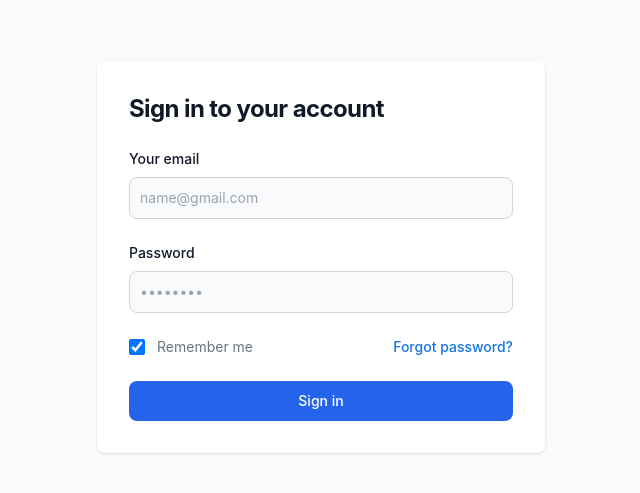
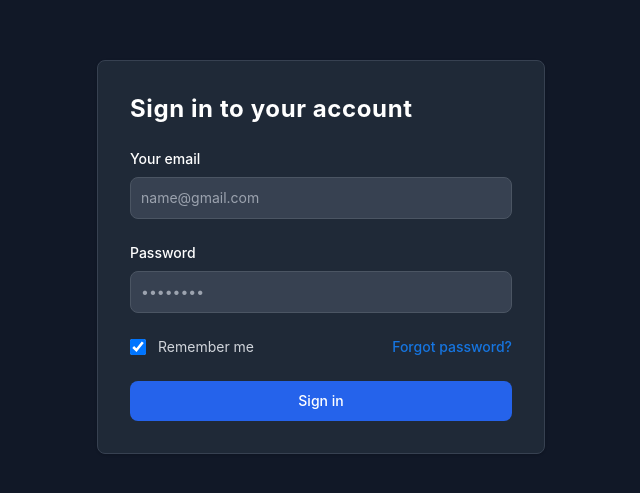
Before and after one commit to Kartik0899/analytics-dashboard, a React (Create React App) app: page / in a window 1280 px wide. Shown: the part 143-636 px from the top of the page, without its empty margins (319-959 px from the left). Built offline with nearby package versions, Linux system fonts and the light colour scheme.

Commit message:
Update SignIn.js

```diff
--- a/src/components/SignIn.js
+++ b/src/components/SignIn.js
@@ -34,24 +34,24 @@ const SignIn = () => {
     return (
         <div>
 
-            <section className="bg-gray-50 dark:bg-gray-900">
+             <section className="bg-gray-900">
                 <div className="flex flex-col items-center justify-center px-6 py-8 mx-auto md:h-screen lg:py-0">
-                    <div className="w-full bg-white rounded-lg shadow dark:border md:mt-0 sm:max-w-md xl:p-0 dark:bg-gray-800 dark:border-gray-700">
+                    <div className="w-full rounded-lg shadow border md:mt-0 sm:max-w-md bg-gray-800 border-gray-700">
                         <div className="p-6 space-y-4 md:space-y-6 sm:p-8">
-                            <h1 className="text-xl font-bold leading-tight tracking-tight text-gray-900 md:text-2xl dark:text-white">
+                            <h1 className="text-xl font-bold leading-tight tracking-wide md:text-2xl text-white">
                                 Sign in to your account
                             </h1>
                             <form className="space-y-4 md:space-y-6" action="#" onSubmit={handleSignIn}>
                                 <div>
-                                    <label htmlFor="email" className="block mb-2 text-sm font-medium text-gray-900 dark:text-white">Your email</label>
-                                    <input type="email" value={email} onChange={(e) => setEmail(e.target.value)} name="email" id="email" className="bg-gray-50 border border-gray-300 text-gray-900 sm:text-sm rounded-lg focus:ring-primary-600 focus:border-primary-600 block w-full p-2.5 dark:bg-gray-700 dark:border-gray-600 dark:placeholder-gray-400 dark:text-white dark:focus:ring-blue-500 dark:focus:border-blue-500"
+                                    <label htmlFor="email" className="block mb-2 text-sm font-medium text-white">Your email</label>
+                                    <input type="email" value={email} onChange={(e) => setEmail(e.target.value)} name="email" id="email" className="border sm:text-sm rounded-lg block w-full p-2.5 bg-gray-700 border-gray-600 placeholder-gray-400 text-white"
                                         placeholder="name@gmail.com" required="" />
                                 </div>
                                 <div>
-                                    <label htmlFor="password" className="block mb-2 text-sm font-medium text-gray-900 dark:text-white">Password</label>
+                                    <label htmlFor="password" className="block mb-2 text-sm font-medium text-white">Password</label>
                                     <input type="password"
                                         value={password} onChange={(e) => setPassword(e.target.value)}
-                                        name="password" id="password" placeholder="••••••••" className="bg-gray-50 border border-gray-300 text-gray-900 sm:text-sm rounded-lg focus:ring-primary-600 focus:border-primary-600 block w-full p-2.5 dark:bg-gray-700 dark:border-gray-600 dark:placeholder-gray-400 dark:text-white dark:focus:ring-blue-500 dark:focus:border-blue-500" required="" />
+                                        name="password" id="password" placeholder="••••••••" className="border sm:text-sm rounded-lg block w-full p-2.5 bg-gray-700 border-gray-600 placeholder-gray-400 text-white" required="" />
                                 </div>
                                 <div className="flex items-center justify-between">
                                     <div className="flex items-start">
@@ -59,15 +59,15 @@ const SignIn = () => {
                                             <input id="remember" aria-describedby="remember" type="checkbox"
                                                 checked={rememberMe}
                                                 onChange={(e) => setRememberMe(e.target.checked)}
-                                                className="w-4 h-4 border border-gray-300 rounded bg-gray-50 focus:ring-3 focus:ring-primary-300 dark:bg-gray-700 dark:border-gray-600 dark:focus:ring-primary-600 dark:ring-offset-gray-800" required="" />
+                                                className="w-4 h-4" required="" />
                                         </div>
                                         <div className="ml-3 text-sm">
-                                            <label htmlFor="remember" className="text-gray-500 dark:text-gray-300">Remember me</label>
+                                            <label htmlFor="remember" className="text-gray-300">Remember me</label>
                                         </div>
                                     </div>
-                                    <a href="#" className="text-sm font-medium text-primary-600 hover:underline dark:text-primary-500">Forgot password?</a>
+                                    <a href="#" className="text-sm font-medium hover:underline text-primary-500">Forgot password?</a>
                                 </div>
-                                <button type="submit" className="w-full text-white bg-[#2563eb] hover:bg-[#2563eb] focus:ring-4 focus:outline-none focus:ring-primary-300 font-medium rounded-lg text-sm px-5 py-2.5 text-center dark:bg-[#2563eb] dark:hover:bg-[#0b55f4] dark:focus:ring-primary-800">Sign in</button>
+                                <button type="submit" className="w-full text-white font-medium rounded-lg text-sm px-5 py-2.5 text-center bg-[#2563eb] hover:bg-[#0b55f4]">Sign in</button>
                             </form>
                         </div>
                     </div>
```
